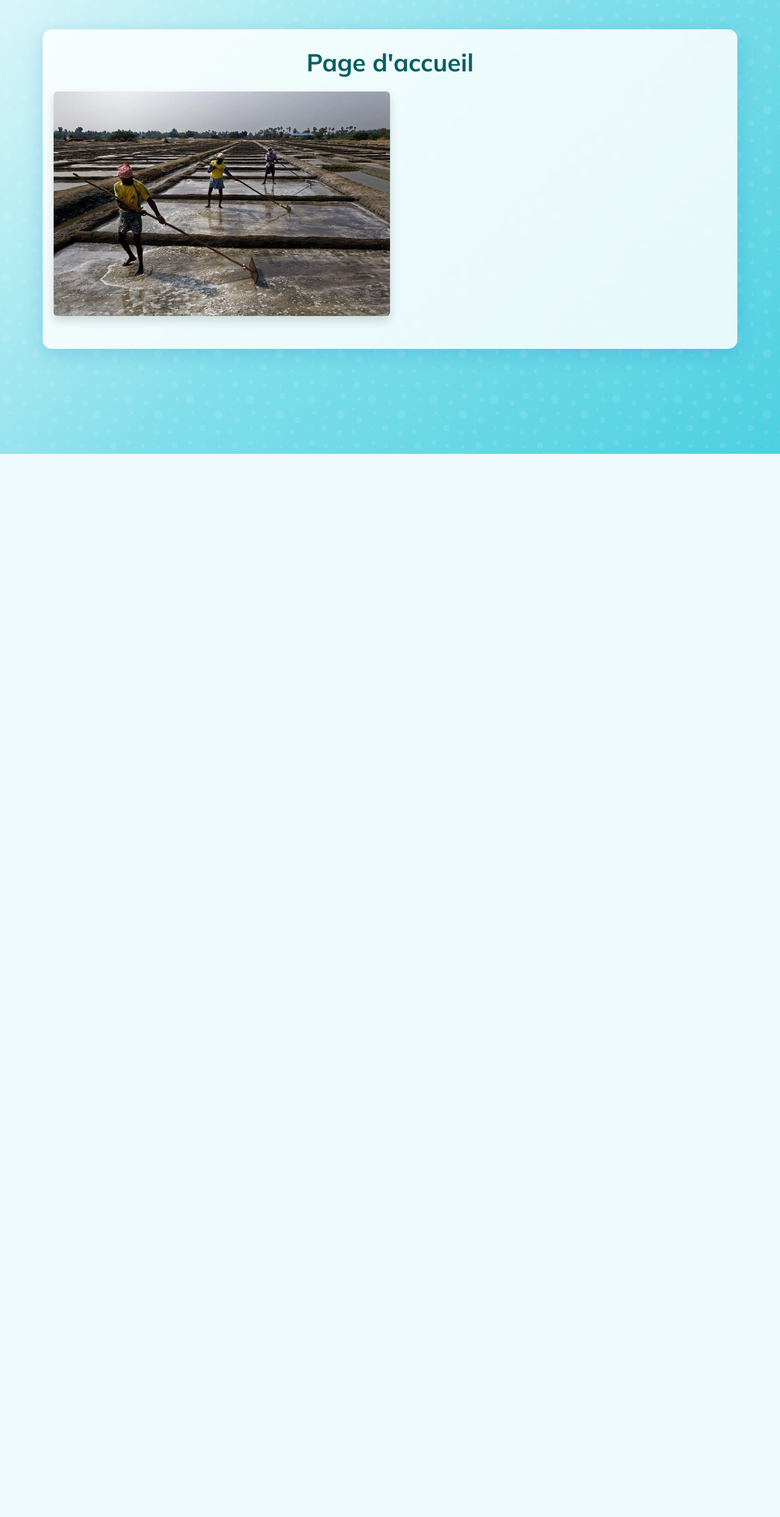
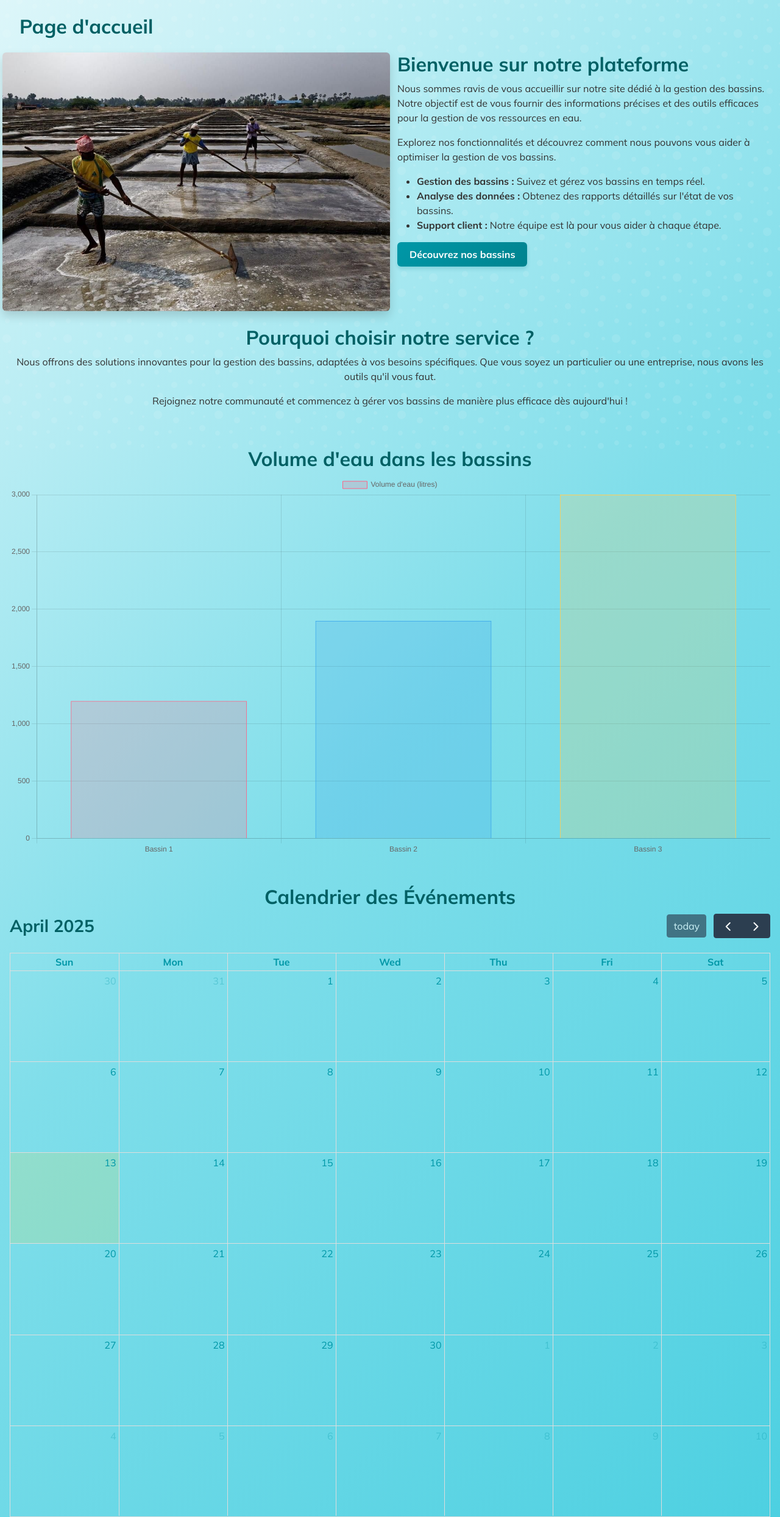
Before and after one commit to Renambohajaina-Jose-Celesta/Gestion_Construction_Bassin_Saline, a Django app: page / in a window 1280 px wide. Shown: the part 56-2543 px from the top of the page at 61% size. Before the commit the page ends 800 px from the top, so only its background shows below. Run offline with Django 4.2, Linux system fonts and the light colour scheme; the visitor is signed in with stand-in values (Sample User, id 1); lists and menus that the app fills with data are empty; some libraries are stand-ins or nearby versions.

Commit message:
termine V2

```diff
--- /dev/null
+++ b/loginSignup/base/static/css/style_page.css
@@ -0,0 +1,275 @@
+/* style_page.css - Styles spécifiques pour les pages de contenu */
+
+/* Ajoutez ces règles au début du fichier style_page.css */
+
+/* Conteneur pleine largeur */
+.container-fluid.px-0 .table {
+    border-radius: 0;
+    margin-bottom: 0;
+}
+
+/* Ajustement des en-têtes pour les conteneurs sans marge */
+.container-fluid.px-0 h2 {
+    margin-left: 15px;
+    margin-right: 15px;
+}
+
+/* Ajouter ce style à votre fichier style_page.css */
+.pagination .page-item.active .page-link {
+    color: white !important; /* Le !important garantit que cette règle a priorité */
+    background-color: #00838f; /* Couleur de fond cohérente avec votre thème */
+    border-color: #00838f;
+}
+
+.pagination .page-link {
+    color: #00838f;
+    border-color: #e0f7fa;
+    padding: 8px 16px;
+    transition: all 0.2s;
+}
+
+.pagination .page-link:hover {
+    background-color: #e0f7fa;
+    color: #006064;
+}
+
+/* En-têtes de page */
+.container h2 {
+    color: #006064;
+    border-bottom: 2px solid #4dd0e1;
+    padding-bottom: 10px;
+    margin-bottom: 25px;
+    position: relative;
+}
+
+
+.container h2::after {
+    content: "";
+    position: absolute;
+    bottom: -2px;
+    left: 0;
+    width: 80px;
+    height: 2px;
+    background-color: #006064;
+}
+
+/* Tableaux */
+.table {
+    box-shadow: 0 2px 10px rgba(0, 0, 0, 0.05);
+    border-radius: 8px;
+    overflow: hidden;
+}
+
+.table thead {
+    background: linear-gradient(135deg, #006064 0%, #00838f 100%);
+    color: white;
+}
+
+.table thead th {
+    font-weight: 600;
+    border-bottom: none;
+    text-transform: uppercase;
+    font-size: 0.85rem;
+    letter-spacing: 0.5px;
+    padding: 12px 15px;
+    vertical-align: middle;
+}
+
+.table tbody tr:hover {
+    background-color: rgba(77, 208, 225, 0.1);
+}
+
+.table tbody td {
+    padding: 12px 15px;
+    vertical-align: middle;
+}
+
+/* Boutons d'action dans les tableaux */
+.table .btn-sm {
+    border-radius: 4px;
+    padding: 0.25rem 0.5rem;
+    font-size: 0.75rem;
+    margin-right: 5px;
+    transition: all 0.2s;
+}
+
+.table .btn-success {
+    background-color: #26a69a;
+    border-color: #26a69a;
+}
+
+.table .btn-success:hover {
+    background-color: #00897b;
+    border-color: #00897b;
+    transform: translateY(-2px);
+}
+
+.table .btn-danger {
+    background-color: #ef5350;
+    border-color: #ef5350;
+}
+
+.table .btn-danger:hover {
+    background-color: #e53935;
+    border-color: #e53935;
+    transform: translateY(-2px);
+}
+
+/* Bouton Ajouter */
+.btn-primary {
+    background: linear-gradient(135deg, #0097a7 0%, #00838f 100%);
+    border: none;
+    padding: 8px 20px;
+    border-radius: 6px;
+    font-weight: 600;
+    box-shadow: 0 4px 6px rgba(0, 131, 143, 0.2);
+    transition: all 0.3s;
+}
+
+.btn-primary:hover {
+    background: linear-gradient(135deg, #00838f 0%, #006064 100%);
+    transform: translateY(-2px);
+    box-shadow: 0 6px 8px rgba(0, 131, 143, 0.3);
+}
+
+/* Modales */
+.modal-content {
+    border-radius: 10px;
+    border: none;
+    box-shadow: 0 10px 30px rgba(0, 0, 0, 0.1);
+    overflow: hidden;
+}
+
+.modal-header {
+    background-color: #f8fdfd;
+    border-bottom: 1px solid #e0f7fa;
+    padding: 15px 20px;
+}
+
+.modal-header .modal-title {
+    color: #006064;
+    font-weight: 700;
+}
+
+.modal-body {
+    padding: 20px;
+}
+
+.modal-footer {
+    background-color: #f8fdfd;
+    border-top: 1px solid #e0f7fa;
+    padding: 15px 20px;
+}
+
+/* Formulaires dans les modales */
+.form-label {
+    color: #00838f;
+    font-weight: 600;
+    font-size: 0.9rem;
+    margin-bottom: 0.5rem;
+}
+
+.form-control, .form-select {
+    border-radius: 6px;
+    border: 1px solid #b2ebf2;
+    padding: 10px 15px;
+    background-color: #f8fdfd;
+    transition: all 0.3s;
+}
+
+.form-control:focus, .form-select:focus {
+    border-color: #4dd0e1;
+    box-shadow: 0 0 0 0.25rem rgba(77, 208, 225, 0.25);
+    background-color: #ffffff;
+}
+
+/* Alertes */
+.alert {
+    border-radius: 8px;
+    border: none;
+    box-shadow: 0 4px 12px rgba(0, 0, 0, 0.05);
+}
+
+.alert-danger {
+    background-color: #ffebee;
+    color: #c62828;
+}
+
+/* Pagination */
+.pagination {
+    margin-top: 25px;
+}
+
+.pagination .page-link {
+    color: #00838f;
+    border-color: #e0f7fa;
+    padding: 8px 16px;
+    transition: all 0.2s;
+}
+
+.pagination .page-item.active .page-link {
+    background-color: #00838f;
+    border-color: #00838f;
+}
+
+.pagination .page-link:hover {
+    background-color: #e0f7fa;
+    color: #006064;
+}
+
+/* Toast notifications */
+.toast-container {
+    z-index: 1055;
+}
+
+.toast {
+    border-radius: 8px;
+    box-shadow: 0 5px 15px rgba(0, 0, 0, 0.1);
+    opacity: 1;
+}
+
+.text-bg-success {
+    background-color: #26a69a !important;
+}
+
+/* Responsive */
+@media (max-width: 768px) {
+    .table thead {
+        display: none;
+    }
+
+    .table, .table tbody, .table tr, .table td {
+        display: block;
+        width: 100%;
+    }
+
+    .table tr {
+        margin-bottom: 15px;
+        border: 1px solid #e0f7fa;
+        border-radius: 8px;
+        overflow: hidden;
+    }
+
+    .table td {
+        text-align: right;
+        padding-left: 50%;
+        position: relative;
+        border-bottom: 1px solid #e0f7fa;
+    }
+
+    .table td:before {
+        content: attr(data-label);
+        position: absolute;
+        left: 15px;
+        width: 45%;
+        padding-right: 10px;
+        white-space: nowrap;
+        text-align: left;
+        font-weight: 600;
+        color: #006064;
+    }
+
+    .table td:last-child {
+        border-bottom: none;
+    }
+}
--- a/loginSignup/base/templates/base.html
+++ b/loginSignup/base/templates/base.html
@@ -11,6 +11,7 @@
  <link rel="stylesheet" href="https://cdnjs.cloudflare.com/ajax/libs/font-awesome/5.15.4/css/all.min.css">
  {% load static %}
  <link rel="stylesheet" href="{% static "css/style1.css" %}">
+ <link rel="stylesheet" href="{% static "css/style_page.css" %}">
  <style>
    /* Styles personnalisés pour la navigation */
    .navbar-custom .nav-link {
--- a/loginSignup/base/templates/home.html
+++ b/loginSignup/base/templates/home.html
@@ -2,71 +2,116 @@
 {% load static %}
 
 {% block content %}
-<div class="container mt-5">
-    <h1 class="text-center mb-4">Page d'accueil</h1>
+<div class="container-fluid px-3">
+    <h2 class="mb-4 px-3">Page d'accueil</h1>
 
     <!-- Conteneur pour l'image et le menu -->
     <div class="row mb-4">
         <!-- Image à gauche -->
         <div class="col-md-6 p-0"> <!-- Utilisation de p-0 pour supprimer le padding -->
-            <img src="{% static 'image/basin.jpg' %}" alt="Logo" class="img-fluid rounded shadow" style="margin: 0;"> <!-- Image responsive -->
+            <img src="{% static 'image/basin.jpg' %}" alt="Bassin" class="img-fluid rounded shadow" style="margin: 0;"> <!-- Image responsive -->
         </div>
 
         <!-- Menu à droite -->
         <div class="col-md-6">
-            <div class="row">
-                {% comment %} <div class="col-md-6 mb-4">
-                    <a class="nav-link" href="{% url 'base:projets' %}">
-                    <div class="card h-100 shadow-sm">
-                        <div class="card-body text-center">
-                            <i class="fas fa-project-diagram fa-2x mb-2 text-primary"></i>
-                            <h5 class="card-title">Projets</h5>
+            <h2>Bienvenue sur notre plateforme</h2>
+            <p>Nous sommes ravis de vous accueillir sur notre site dédié à la gestion des bassins. Notre objectif est de vous fournir des informations précises et des outils efficaces pour la gestion de vos ressources en eau.</p>
+            <p>Explorez nos fonctionnalités et découvrez comment nous pouvons vous aider à optimiser la gestion de vos bassins.</p>
+            <ul>
+                <li><strong>Gestion des bassins :</strong> Suivez et gérez vos bassins en temps réel.</li>
+                <li><strong>Analyse des données :</strong> Obtenez des rapports détaillés sur l'état de vos bassins.</li>
+                <li><strong>Support client :</strong> Notre équipe est là pour vous aider à chaque étape.</li>
+            </ul>
+            <a href="{% url 'base:bassins' %}" class="btn btn-primary">Découvrez nos bassins</a>
         </div>
     </div>
-                </a>
-                </div>
-                <div class="col-md-6 mb-4">
-                    <a class="nav-link" href="{% url 'base:bassins' %}">
-                    <div class="card h-100 shadow-sm">
-                        <div class="card-body text-center">
-                            <i class="fas fa-water fa-2x mb-2 text-info"></i>
-                            <h5 class="card-title">Bassins</h5>
+
+    <!-- Section supplémentaire -->
+    <div class="row">
+        <div class="col-md-12 text-center">
+            <h2>Pourquoi choisir notre service ?</h2>
+            <p>Nous offrons des solutions innovantes pour la gestion des bassins, adaptées à vos besoins spécifiques. Que vous soyez un particulier ou une entreprise, nous avons les outils qu'il vous faut.</p>
+            <p>Rejoignez notre communauté et commencez à gérer vos bassins de manière plus efficace dès aujourd'hui !</p>
         </div>
     </div>
-                </a>
-                </div>
-                <div class="col-md-6 mb-4">
-                    <a class="nav-link" href="{% url 'base:fournisseurs' %}">
-                    <div class="card h-100 shadow-sm">
-                        <div class="card-body text-center">
-                            <i class="fas fa-truck fa-2x mb-2 text-success"></i>
-                            <h5 class="card-title">Fournisseurs</h5>
+
+    <!-- Section pour le graphique -->
+    <div class="row mt-5">
+        <div class="col-md-12">
+            <h2 class="text-center">Volume d'eau dans les bassins</h2>
+            <canvas id="myBarChart" width="400" height="200"></canvas>
         </div>
     </div>
-                </a>
-                </div>
-                <div class="col-md-6 mb-4">
-                    <a class="nav-link" href="{% url 'base:materiaux' %}">
-                    <div class="card h-100 shadow-sm">
-                        <div class="card-body text-center">
-                            <i class="fas fa-tools fa-2x mb-2 text-warning"></i>
-                            <h5 class="card-title">Matériaux</h5>
-                        </div>
-                    </div>
-                </a>
-                </div>
-                <div class="col-md-6 mb-4">
-                    <a class="nav-link" href="{% url 'base:volumes' %}">
-                    <div class="card h-100 shadow-sm">
-                        <div class="card-body text-center">
-                            <i class="fas fa-chart-bar fa-2x mb-2 text-danger"></i>
-                            <h5 class="card-title">Volumes d'eaux</h5>
-                        </div>
-                    </div>
-                </a>
-                </div> {% endcomment %}
+
+    <!-- Section pour le calendrier -->
+    <div class="row mt-5">
+        <div class="col-md-12">
+            <h2 class="text-center">Calendrier des Événements</h2>
+            <div id="calendar"></div>
         </div>
     </div>
 </div>
-</div>
+
+<!-- Intégration de Chart.js -->
+<script src="https://cdn.jsdelivr.net/npm/chart.js"></script>
+<script>
+    var ctx = document.getElementById('myBarChart').getContext('2d');
+    var myBarChart = new Chart(ctx, {
+        type: 'bar',
+        data: {
+            labels: ['Bassin 1', 'Bassin 2', 'Bassin 3'], // Remplacez par les noms de vos bassins
+            datasets: [{
+                label: 'Volume d\'eau (litres)',
+                data: [1200, 1900, 3000], // Remplacez par les volumes réels de vos bassins
+                backgroundColor: [
+                    'rgba(255, 99, 132, 0.2)',
+                    'rgba(54, 162, 235, 0.2)',
+                    'rgba(255, 206, 86, 0.2)'
+                ],
+                borderColor: [
+                    'rgba(255, 99, 132, 1)',
+                    'rgba(54, 162, 235, 1)',
+                    'rgba(255, 206, 86, 1)'
+                ],
+                borderWidth: 1
+            }]
+        },
+        options: {
+            scales: {
+                y: {
+                    beginAtZero: true
+                }
+            }
+        }
+    });
+</script>
+
+<!-- Intégration de FullCalendar -->
+<link href='https://cdn.jsdelivr.net/npm/fullcalendar@5.10.1/main.min.css' rel="stylesheet" />
+<script src='https://cdn.jsdelivr.net/npm/fullcalendar@5.10.1/main.min.js'></script>
+<script>
+    document.addEventListener('DOMContentLoaded', function() {
+        var calendarEl = document.getElementById('calendar');
+        var calendar = new FullCalendar.Calendar(calendarEl, {
+            initialView: 'dayGridMonth',
+            events: [
+                {
+                    title: 'Événement 1',
+                    start: '2023-10-01'
+                },
+                {
+                    title: 'Événement 2',
+                    start: '2023-10-07',
+                    end: '2023-10-10'
+                },
+                {
+                    title: 'Événement 3',
+                    start: '2023-10-15T10:00:00',
+                    end: '2023-10-15T12:00:00'
+                }
+            ]
+        });
+        calendar.render();
+    });
+</script>
 {% endblock content %}
--- a/loginSignup/base/views.py
+++ b/loginSignup/base/views.py
@@ -65,12 +65,20 @@ def delete_projet(request, pk):
 
 @login_required
 def bassins(request):
-    bassins_list = BassinSalins.objects.all()
-    projets = Projet.objects.all()  # Récupérer tous les projets
-    volumes = Volumes.objects.all()  # Récupérer tous les volumes
+    # Récupérer tous les bassins
+    bassins_list = BassinSalins.objects.all().order_by('Id_bassin')  # Tri par ID croissant
+
+    # Pagination - 10 bassins par page
+    paginator = Paginator(bassins_list, 10)
+    page_number = request.GET.get('page')
+    bassins_page = paginator.get_page(page_number)
+
+    # Récupérer les projets et volumes pour les formulaires
+    projets = Projet.objects.all()
+    volumes = Volumes.objects.all()
 
     return render(request, 'pages/bassins.html', {
-        'bassins': bassins_list,
+        'bassins': bassins_page,  # Notez que nous passons l'objet page, pas la liste complète
         'projets': projets,
         'volumes': volumes,
     })
```
Also changed, not shown: loginSignup/base/templates/pages/bassins.html (+93 -19 lines). Lines whose indentation alone changed are shown as unchanged.
